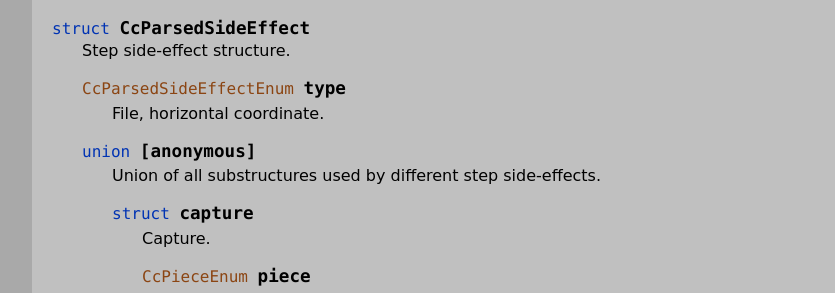
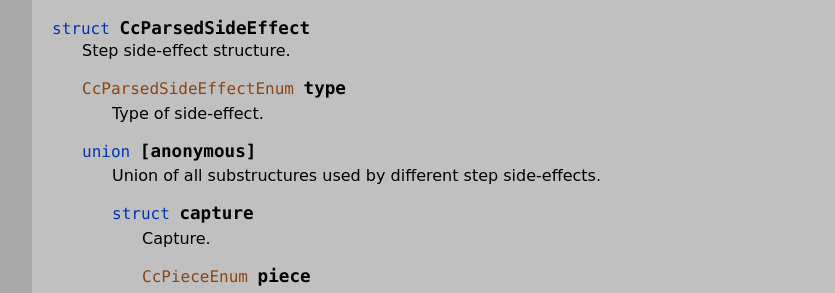
Before and after one commit to mmlacak/crochess, a Sphinx documentation site: the page built from docs/source/libcc/ccparsedsideeffect.rst, in a window 1280 px wide and 900 px high, scrolled down 1285 px. Shown: the part 156-449 px from the top of the window, without its empty margins (198-1033 px from the left). Built offline with Sphinx 7.4.7, drawn with Linux system fonts in a browser that asks for light colours.

Commit message:
Fixed typo.

```diff
--- a/docs/source/libcc/ccparsedsideeffect.rst
+++ b/docs/source/libcc/ccparsedsideeffect.rst
@@ -100,8 +100,7 @@ Parsed side-effect data
 
     .. c:member:: CcParsedSideEffectEnum type
 
-        File, horizontal coordinate.
-
+        Type of side-effect.
 
     .. c:union:: @data
 
```
